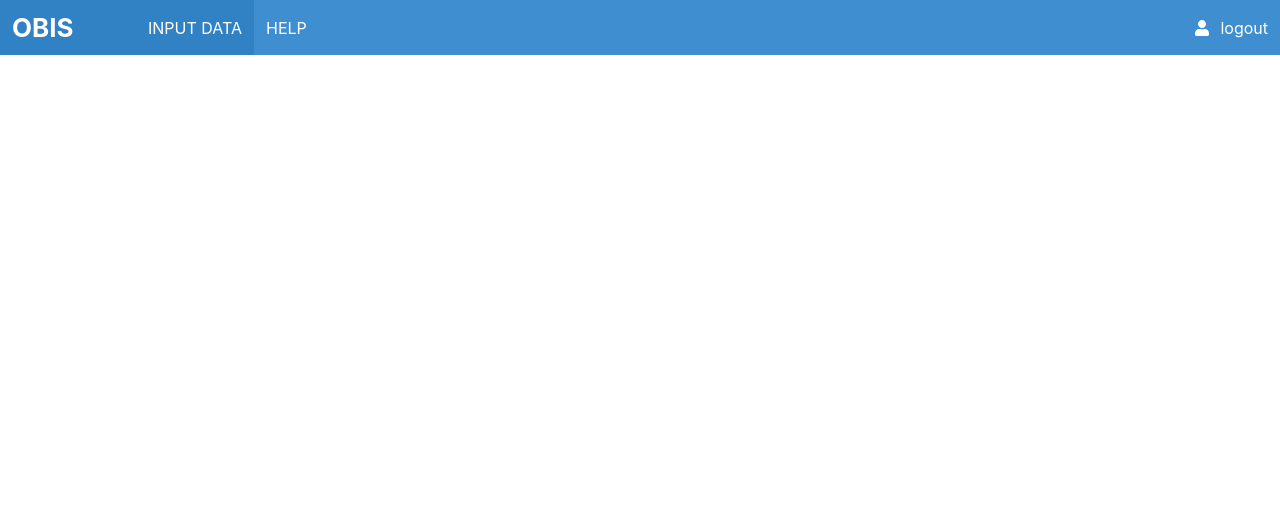
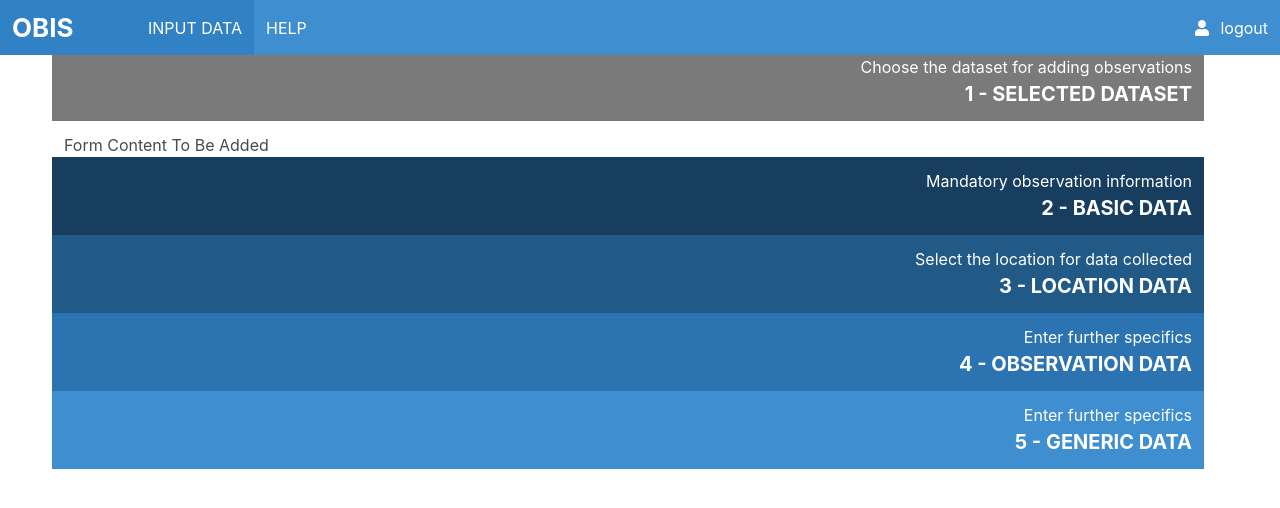
Before and after one commit to iobis/smalldata, a React (Create React App) app in the folder occurrences-app/: page /input-data/new in a window 1280 px wide. Shown: the top 508 px of the page. Built offline with nearby package versions, Linux system fonts and the light colour scheme.

Commit message:
Integrate OccurrenceForm to the main app

```diff
--- a/occurrences-app/src/App.js
+++ b/occurrences-app/src/App.js
@@ -2,6 +2,7 @@ import './i18n/i18n'
 import HelpPage from './components/pages/HelpPage'
 import InputDataPage from './components/pages/InputDataPage'
 import Navbar from './components/layout/Navbar'
+import OccurrenceForm from './components/pages/Occurrence/OccurrenceForm'
 import React from 'react'
 import { BrowserRouter, Route, Switch } from 'react-router-dom'
 import { faUser } from '@fortawesome/free-solid-svg-icons'
@@ -17,6 +18,7 @@ export default function App() {
         <Switch>
           <Route component={InputDataPage} exact path="/"/>
           <Route component={InputDataPage} exact path="/input-data"/>
+          <Route component={OccurrenceForm} exact path="/input-data/new"/>
           <Route component={HelpPage} exact path="/help"/>
         </Switch>
       </div>
--- a/occurrences-app/src/components/pages/InputDataPage.js
+++ b/occurrences-app/src/components/pages/InputDataPage.js
@@ -2,6 +2,7 @@ import React from 'react'
 import { getOccurrenceMock } from '../../clients/server'
 import Divider from '../layout/Divider'
 import { useTranslation } from 'react-i18next'
+import { Link } from 'react-router-dom'
 
 export default function InputDataPage() {
   const { t } = useTranslation()
@@ -11,7 +12,9 @@ export default function InputDataPage() {
     <>
       <section className="section">
         <div className="container is-fluid has-text-centered">
-          <a className="button is-info">{t('inputDataPage.inputNewOccurrence')}</a>
+          <Link to="/input-data/new" className="button is-info">
+            {t('inputDataPage.inputNewOccurrence')}
+          </Link>
         </div>
       </section>
       <Divider>{t('inputDataPage.or')}</Divider>
--- a/occurrences-app/src/components/pages/Occurrence/OccurrenceForm.js
+++ b/occurrences-app/src/components/pages/Occurrence/OccurrenceForm.js
@@ -4,12 +4,12 @@ import React, { useState } from 'react'
 import NotConfirmedStepHeader from './NotConfirmedStepHeader'
 
 export default function OccurrenceForm() {
-  const [activeStepIndex, setActiveStepIndex] = useState(2)
+  const [activeStepIndex, setActiveStepIndex] = useState(0)
   const steps = [{
     dataDescription: 'Using Data',
     selectedData:    'HAB Region 2: Occurrences of harmful (toxic) algal taxa within an area of interest to El Salvador compiled as part of a literature search project.',
     stepDescription: 'Choose the dataset for adding observations',
-    stepTitle:       'Basic Data',
+    stepTitle:       'Selected Dataset',
     children:        <StubFormContent/>
   }, {
     dataDescription: 'Given Values',
```
